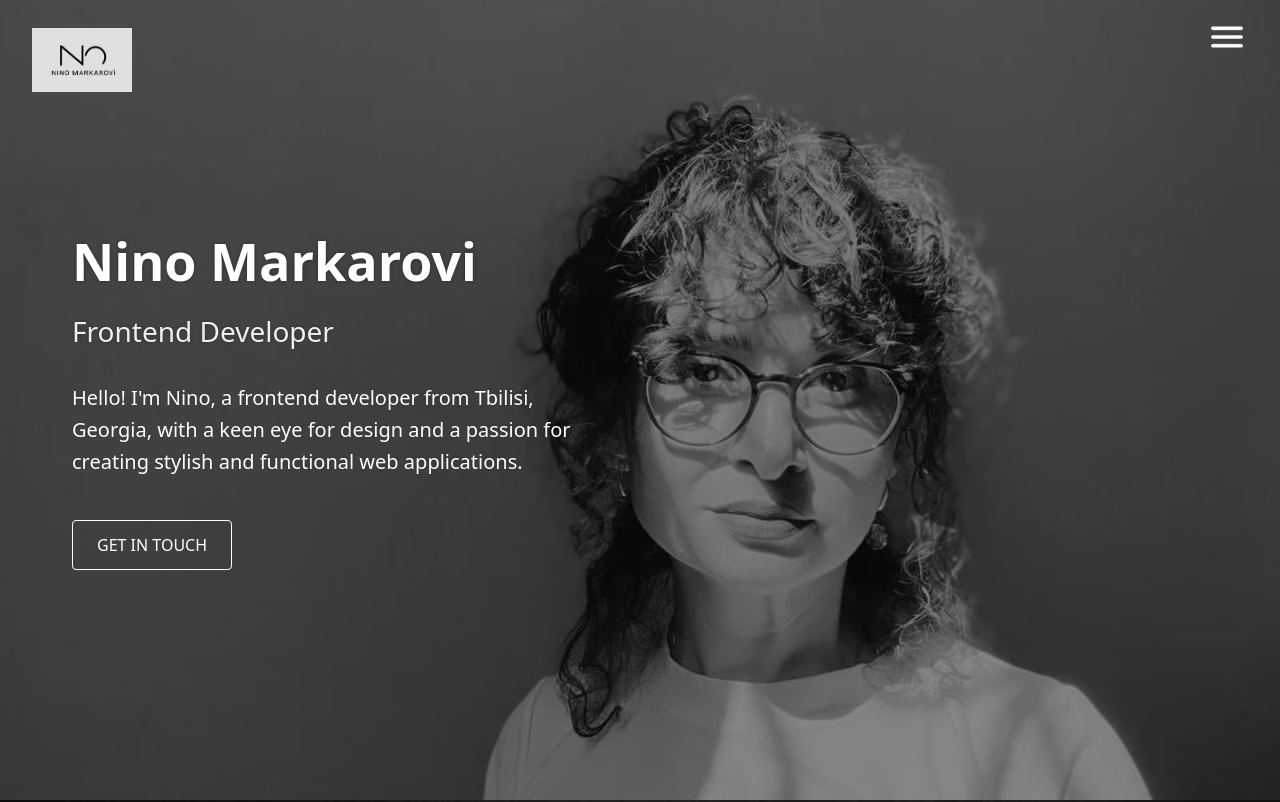
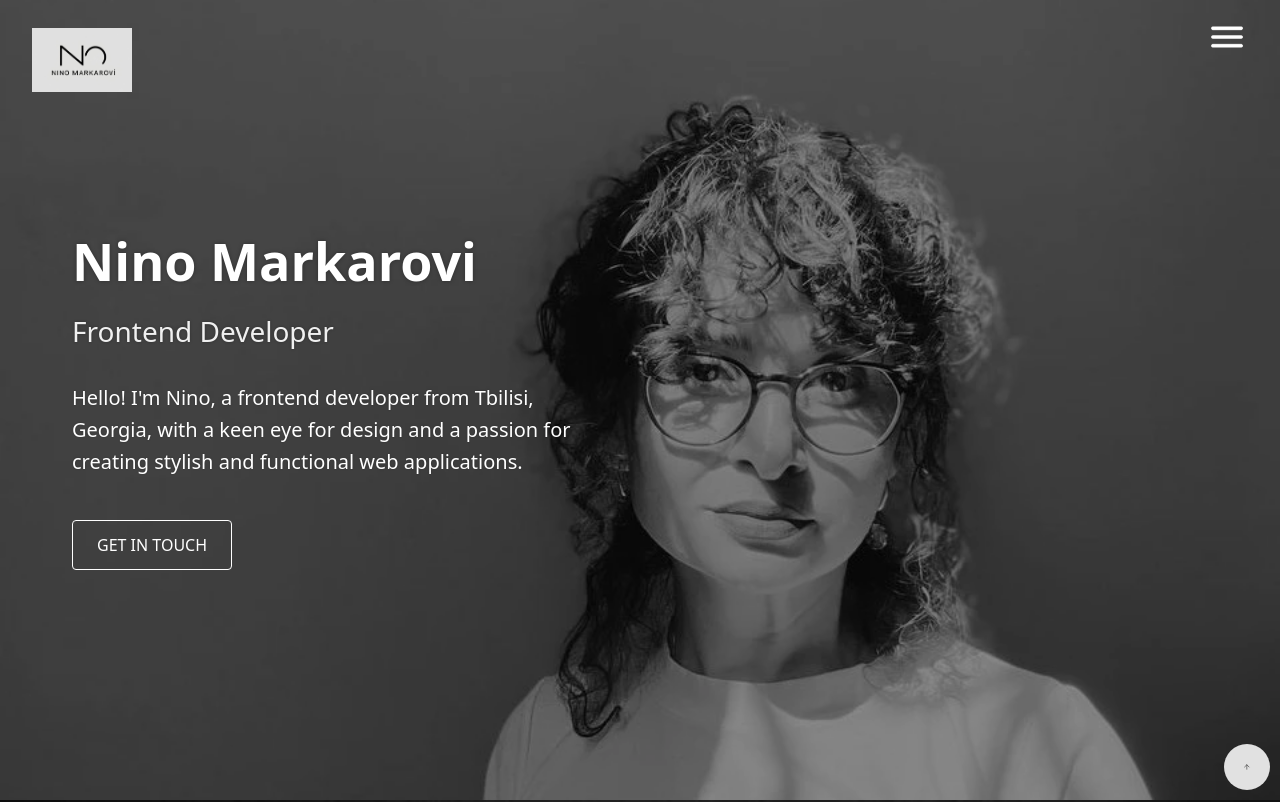
Before and after one commit to Ninima1218/Portfolio---Nino-Markarovi, a React (Vite) app: page / in a window 1280 px wide. Shown: the top 802 px of the page. Built offline with nearby package versions, Linux system fonts and the light colour scheme.

Commit message:
add arrow

```diff
--- a/package.json
+++ b/package.json
@@ -13,6 +13,7 @@
     "@fortawesome/free-brands-svg-icons": "^6.7.2",
     "@fortawesome/free-solid-svg-icons": "^6.7.2",
     "@fortawesome/react-fontawesome": "^0.2.2",
+    "lucide-react": "^0.536.0",
     "react": "^19.1.0",
     "react-dom": "^19.1.0",
     "react-spinners": "^0.17.0"
--- a/src/App.css
+++ b/src/App.css
@@ -44,6 +44,34 @@
   }
 }
 
+.scroll-top {
+  position: fixed;
+  bottom: 10px;
+  right: 10px;
+  width: 46px;
+  height: 46px;
+  border-radius: 50%;
+  background-color: #e1e1e1;
+  border: none;
+  display: flex;
+  justify-content: center;
+  align-items: center;
+  z-index: 9999;
+  cursor: pointer;
+  transition: background-color 0.3s ease, transform 0.3s ease;
+}
+
+.scroll-top:hover {
+  background-color: #bcbcbc;
+  transform: scale(1.1);
+}
+
+.scroll-top-icon {
+  font-size: 28px;
+  color: #3a3a3a;
+  opacity: 1;
+}
+
 @media (prefers-reduced-motion: no-preference) {
   .logo.animated {
     animation: logo-spin infinite 20s linear;
--- a/src/App.tsx
+++ b/src/App.tsx
@@ -4,9 +4,14 @@ import Intro from '@components/Intro/Intro.tsx';
 import Projects from '@components/Projects/Projects.tsx';
 import Vision from '@components/Vision/Vision.tsx';
 import Footer from '@components/Footer/Footer.tsx';
+import { ArrowUp } from "lucide-react";
 import './App.css';
 
 const App = () => {
+  const scrollToTop = () => {
+    window.scrollTo({ top: 0, behavior: 'smooth' });
+  };
+
   return (
     <div className="app">
       <Header />
@@ -18,6 +23,10 @@ const App = () => {
         <Vision />
         <Footer />
       </div>
+
+      <button className="scroll-top" onClick={scrollToTop} aria-label="Наверх">
+        <ArrowUp className="scroll-top-icon" />
+      </button>
     </div>
   );
 };
```
Also changed, not shown: public/arrow-up.svg (added), 1 other file (tests, documents, lock files or other folders).
